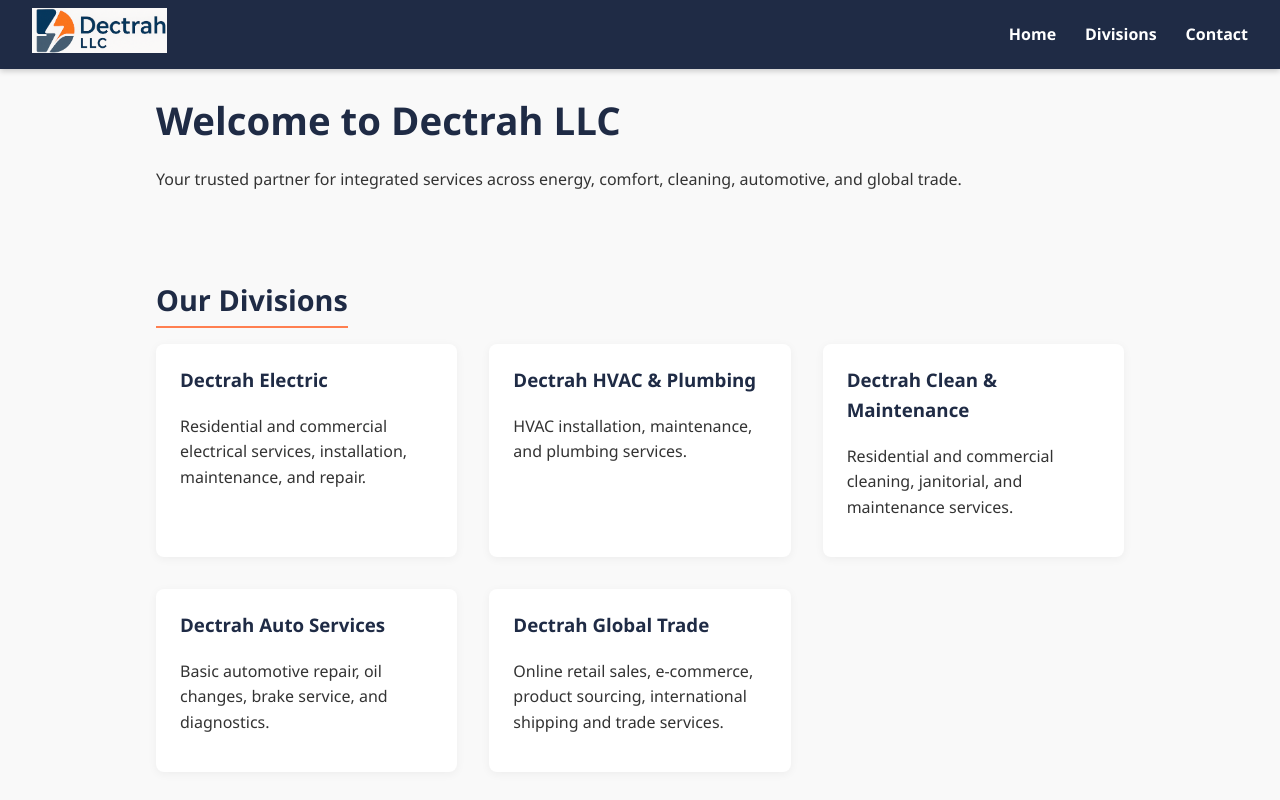
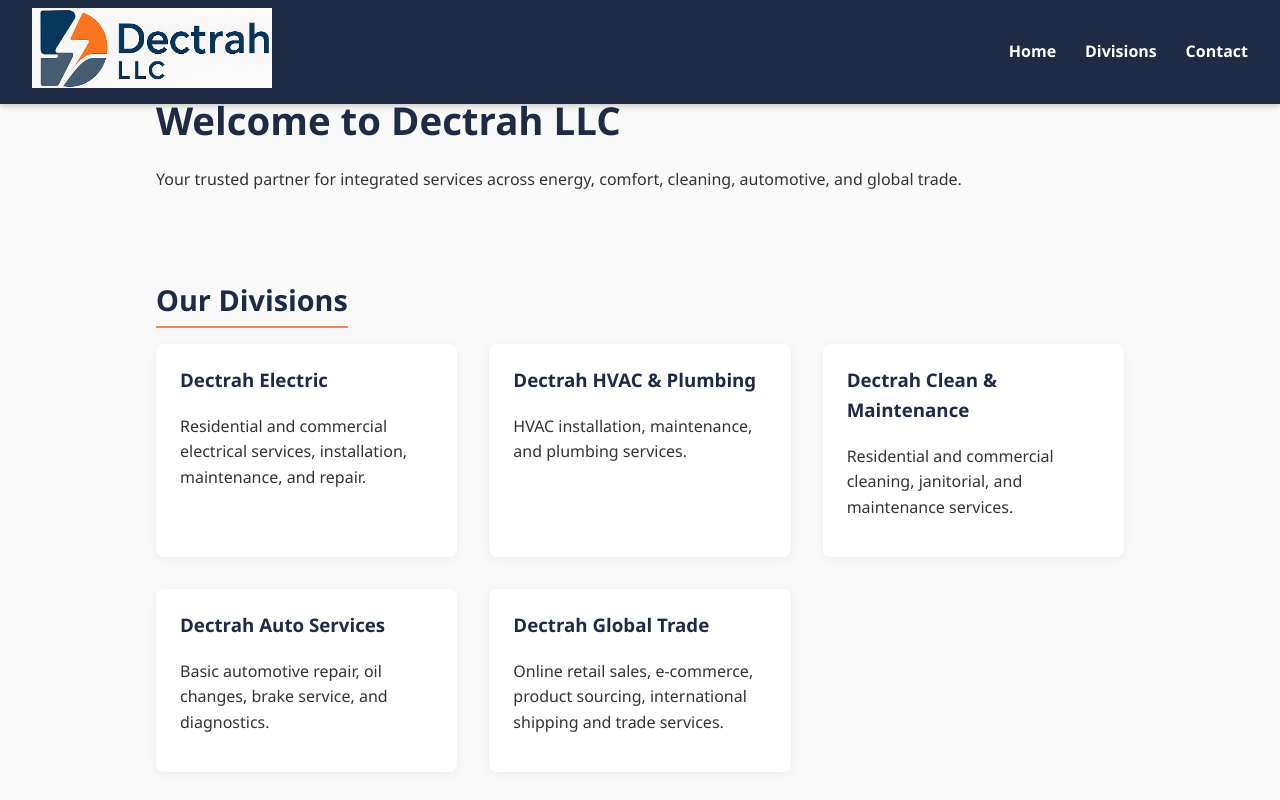
Before and after one commit to dectrah/io, a plain HTML site: page index.html in a window 1280 px wide. Shown: the top 800 px of the page. Drawn offline with Linux system fonts and the light colour scheme.

Commit message:
index.html

```diff
--- a/index.html
+++ b/index.html
@@ -37,7 +37,7 @@
       box-shadow: 0 2px 6px rgba(0,0,0,0.2);
     }
     header img.logo {
-      height: 45px;
+      height: 80px;
       cursor: pointer;
     }
     nav {
```
